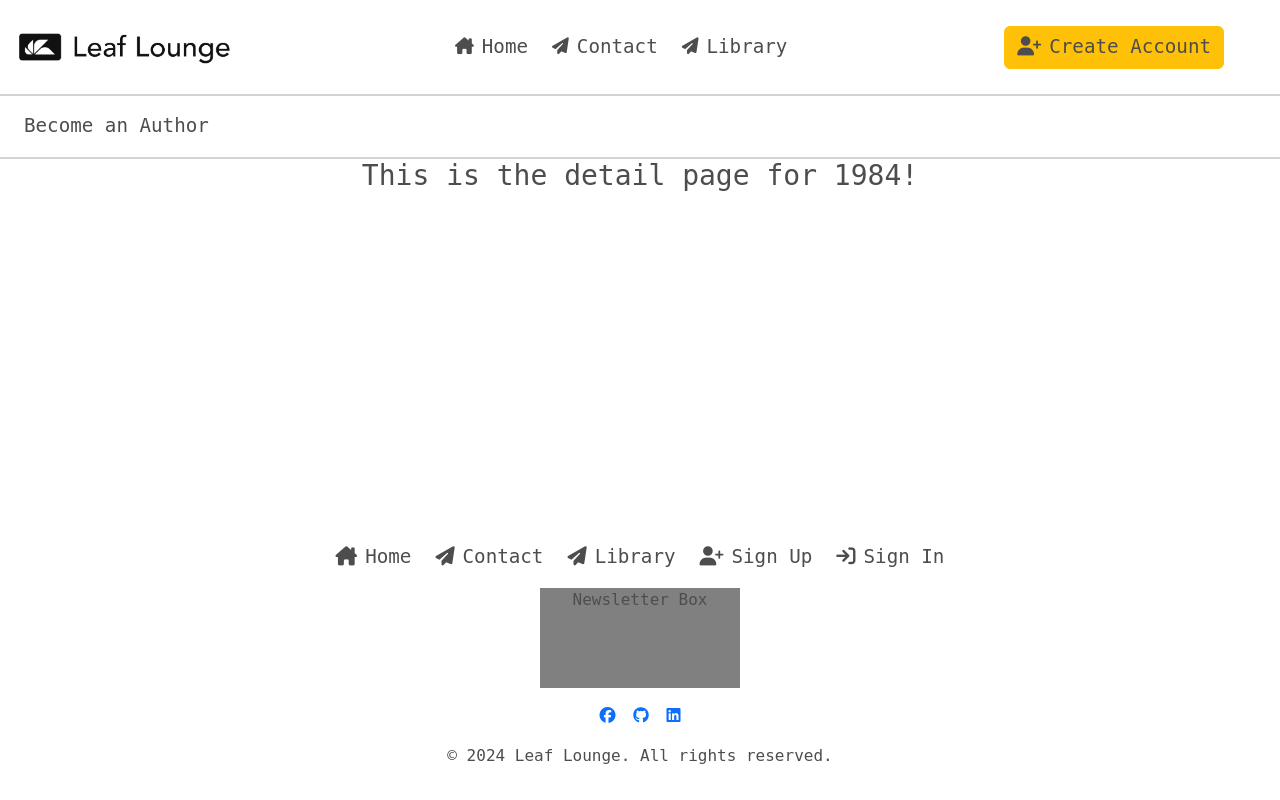
After one commit to Ana-Niko-byte/leaf-lounge, a Django app: page /library/book/1984-orwell in a window 1280 px wide. The commit adds this page. Run offline with Django 3.2, Linux system fonts and the light colour scheme; data comes from the database, SQL or seed files in the repository; some libraries are stand-ins or nearby versions.

Commit message:
feat: prelim detail page for eacch book

```diff
--- a/library/models.py
+++ b/library/models.py
@@ -1,6 +1,7 @@
 from django.db import models
 from django.utils.text import slugify
 from django.core.validators import MinValueValidator, MaxValueValidator
+from django.shortcuts import reverse
 
 # Model Tuples
 from ._nationalities import NATIONALITIES
@@ -66,6 +67,9 @@ class Book(models.Model):
             Catches the DoesNotExist error and saves the model as a new
             instance.
 
+    def get_absolute_url():
+        Returns the absolute url with the book 'slug' paramter (detail page).
+
     Meta:
         orders by earliest date added.
     '''
@@ -119,3 +123,6 @@ class Book(models.Model):
             super(Book, self).save(*args, **kwargs)
         except Book.DoesNotExist:
             super(Book, self).save(*args, **kwargs)
+
+    def get_absolute_url(self):
+        return reverse('book-summary', args=[self.slug])
--- a/library/templates/library/_second_nav.html
+++ b/library/templates/library/_second_nav.html
@@ -3,16 +3,19 @@
 {% block secondary_nav %}
 <div class="secondary-navigation py-3" style="border-top: 2px solid lightgrey; border-bottom: 2px solid lightgrey;">
     <ul class="navbar-nav flex-row mx-4">
+        {% if request.user.is_authenticated %}
         <li class="nav-item">
-            <a href="" class="">My Books</a>
+            <a href="">My Books</a>
         </li>
         <li class="mx-2">|</li>
         <li class="nav-item">
-            <a href="" class="">My Profile</a>
+            <a href="">My Profile</a>
         </li>
         <li class="mx-2">|</li>
+        {% endif %}
         <li class="nav-item">
-            <a href="" class="">Become an Author</a>
+            <!-- Add correct url here -->
+            <a href="{% if request.user.is_authenticated %}{{ home_url }}{% else %}{{ signup_url }}{% endif %}">Become an Author</a>
         </li>
     </ul>
 </div>
--- /dev/null
+++ b/library/templates/library/book_detail.html
@@ -0,0 +1,10 @@
+{% extends "library/_second_nav.html" %}
+{% load static %}
+
+{% block content %}
+<div class="container">
+    <div class="row text-center">
+        <h3>This is the detail page for {{ book.title }}!</h3>
+    </div>
+</div>
+{% endblock %}
--- a/library/urls.py
+++ b/library/urls.py
@@ -3,4 +3,5 @@ from .views import *
 
 urlpatterns = [
     path('', library, name='library'),
+    path('book/<slug:slug>', book_detail, name='book-summary'),
 ]
--- a/library/views.py
+++ b/library/views.py
@@ -1,4 +1,4 @@
-from django.shortcuts import render, redirect, reverse
+from django.shortcuts import render, redirect, reverse, get_object_or_404
 from django.contrib import messages
 from django.db.models import Q
 
@@ -31,3 +31,18 @@ def library(request):
         'library/library.html',
         context
     )
+
+
+def book_detail(request, slug):
+    requested_book = get_object_or_404(Book,slug=slug)
+    print(requested_book)
+
+    context={
+        'book': requested_book,
+    }
+
+    return render(
+        request,
+        "library/book_detail.html",
+        context
+    )
--- a/templates/base.html
+++ b/templates/base.html
@@ -5,6 +5,7 @@ https://github.com/Ana-Niko-byte/moment -->
 {% url 'home' as home_url %}
 {% url 'library' as library_url %}
 {% url 'contact' as contact_url %}
+{% url 'book-summary' as summary_url %}
 
 {% url 'account_login' as signin_url %}
 {% url 'account_signup' as signup_url %}
```
Also changed, not shown: library/templates/library/library.html (+4 -4 lines), README.md.
